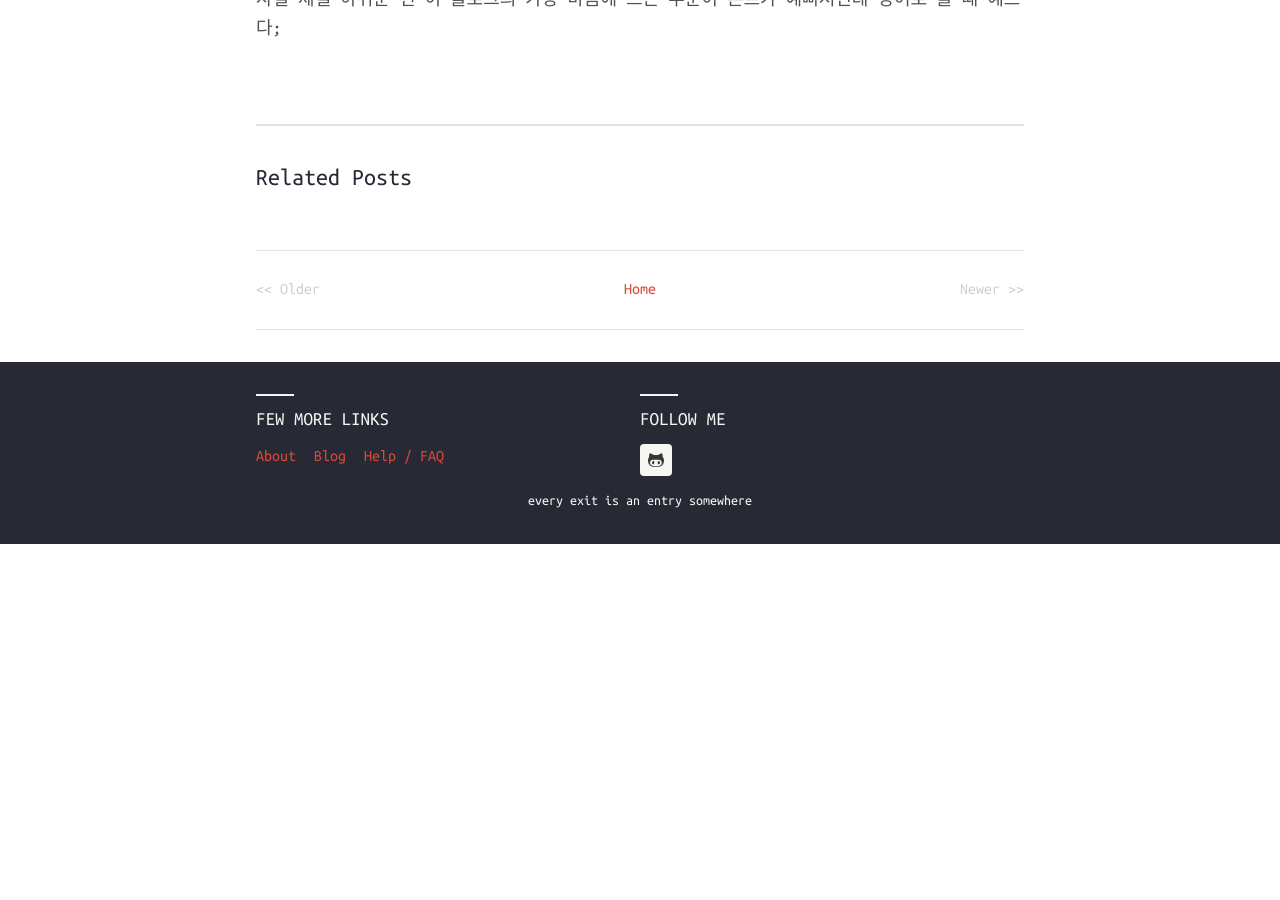
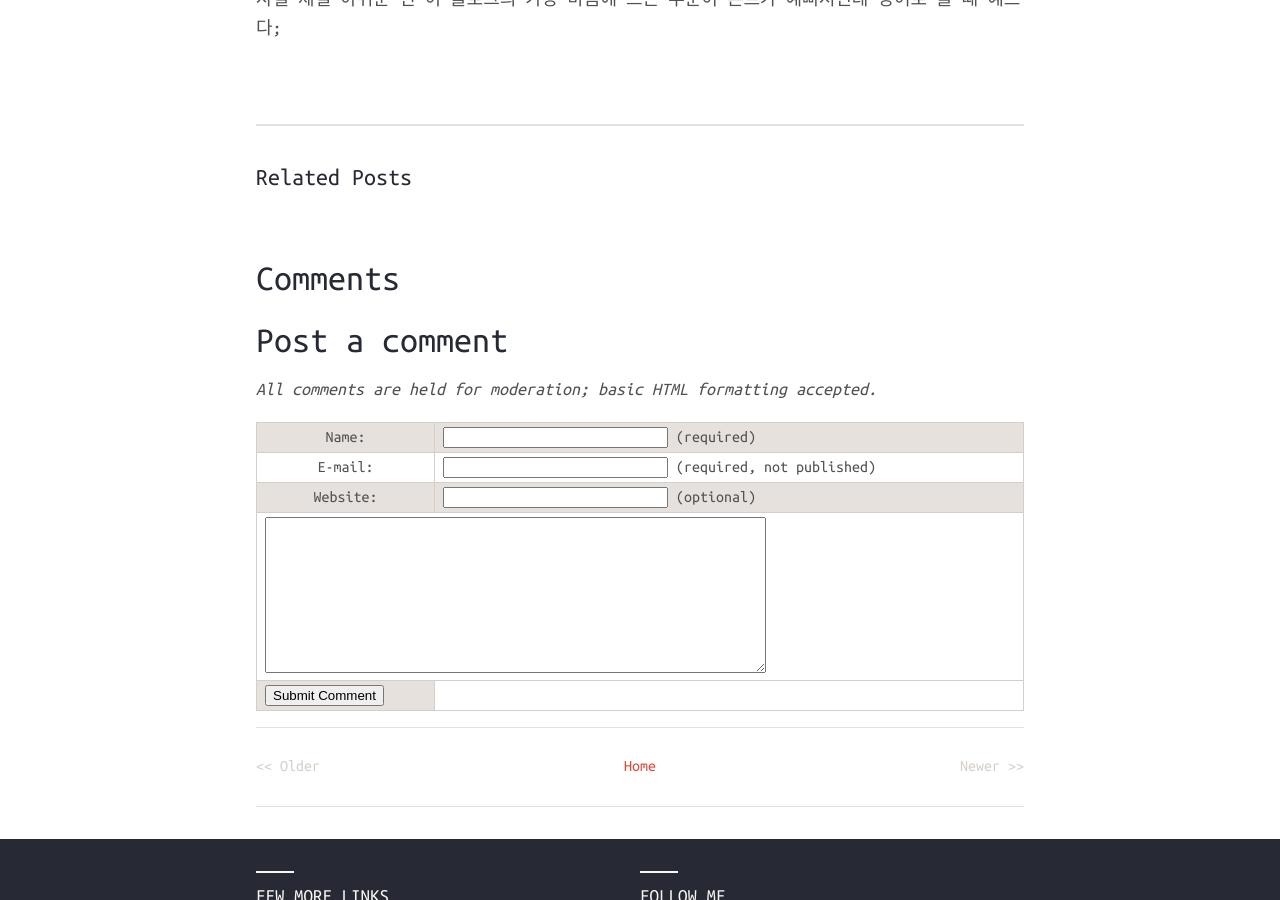
Before and after one commit to hahajh/hahajh.github.com, a Jekyll site: the page built from _posts/2015-08-22-start.md, in a window 1280 px wide and 900 px high, scrolled down 707 px. Built offline with Jekyll 4.4.1, drawn with Linux system fonts in a browser that asks for light colours; nearby versions of some CDN libraries; comment, search, counter and statistics services are not loaded; before the commit the page ends 1251 px from its top, so only the background shows below that.

Commit message:
modify comment

```diff
--- a/_layouts/post.html
+++ b/_layouts/post.html
@@ -27,18 +27,59 @@ layout: default
 	</div>
 	{% endif %}
 
-	<div id="disqus_thread"></div>
-	<script type="text/javascript">
-	    /* * * CONFIGURATION VARIABLES * * */
-	    var disqus_shortname = 'hahajh';
-
-	    /* * * DON'T EDIT BELOW THIS LINE * * */
-	    (function() {
-	        var dsq = document.createElement('script'); dsq.type = 'text/javascript'; dsq.async = true;
-	        dsq.src = '//' + disqus_shortname + '.disqus.com/embed.js';
-	        (document.getElementsByTagName('head')[0] || document.getElementsByTagName('body')[0]).appendChild(dsq);
-	    })();
-	</script>
+	<div id="comments">
+		{% case page.comment_count %}
+			{% when 0 %}
+			{% when 1 %}
+				<h1>1 Comment</h1>
+			{% else %}
+				<h1>{{page.comment_count}} Comments</h1>
+		{% endcase %}
+		{% for c in page.comments %}
+			<div class="comment {% cycle 'odd', 'even' %}">
+				<p class="comment_header">
+					From: {% if c.link and c.link != '' %}
+						<a href="{{c.link}}">{{c.name}}</a>
+					{% else %}
+						{{c.name}}
+					{% endif %}
+					<br />
+					<span class="comment_date">{{c.date}}</span>
+				</p>
+				<p>
+					{{c.comment | newline_to_br}}
+				</p>
+			</div>
+		{% endfor %}
+		<h1>Post a comment</h1>
+		<p style="font-style: italic">
+			All comments are held for moderation; basic HTML formatting accepted.
+		</p>
+		<form id="commentform" method="POST" action="{{site.url}}/commentsubmit.php">
+			<input type="hidden" name="post_id" value="{{page.id}}" />
+			<input type="hidden" name="return_url" value="{{site.url}}{{page.url}}" />
+			<table>
+				<tr>
+					<th>Name:</th>
+					<td><input type="text" size="25" name="name" /> (required)</td>
+				</tr>
+				<tr>
+					<th>E-mail:</th>
+					<td><input type="text" size="25" name="email" /> (required, not published)</td>
+				</tr>
+				<tr>
+					<th>Website:</th>
+					<td><input type="text" size="25" name="link" /> (optional)</td>
+				</tr>
+				<tr>
+					<td colspan="2"><textarea name="comment" rows="10" cols="60" ></textarea></td>
+				</tr>
+				<tr>
+					<td><input type="submit" name="submit" value="Submit Comment" /></td>
+				</tr>
+			</table>
+		</form>
+	</div>
 
 	<div class="post-footer">
 		<div class="column-1">
--- /dev/null
+++ b/_plugins/static_comments.rb
@@ -0,0 +1,54 @@
+# Store and render comments as a static part of a Jekyll site
+#
+# See README.mdwn for detailed documentation on this plugin.
+#
+# Homepage: http://theshed.hezmatt.org/jekyll-static-comments
+#
+#  Copyright (C) 2011 Matt Palmer <mpalmer@hezmatt.org>
+#
+#  This program is free software; you can redistribute it and/or modify it
+#  under the terms of the GNU General Public License version 3, as
+#  published by the Free Software Foundation.
+#
+#  This program is distributed in the hope that it will be useful, but
+#  WITHOUT ANY WARRANTY; without even the implied warranty of
+#  MERCHANTABILITY or FITNESS FOR A PARTICULAR PURPOSE.  See the GNU
+#  General Public License for more details.
+#
+#  You should have received a copy of the GNU General Public License along
+#  with this program; if not, see <http://www.gnu.org/licences/>
+
+class Jekyll::Post
+	alias :to_liquid_without_comments :to_liquid
+
+	def to_liquid(*args)
+		data = to_liquid_without_comments(*args)
+		data['comments'] = StaticComments::find_for_post(self)
+		data['comment_count'] = data['comments'].length
+		data
+	end
+end
+
+module StaticComments
+	# Find all the comments for a post
+	def self.find_for_post(post)
+		@comments ||= read_comments(post.site.source)
+		@comments[post.id]
+	end
+
+	# Read all the comments files in the site, and return them as a hash of
+	# arrays containing the comments, where the key to the array is the value
+	# of the 'post_id' field in the YAML data in the comments files.
+	def self.read_comments(source)
+		comments = Hash.new() { |h, k| h[k] = Array.new }
+
+		Dir["#{source}/**/_comments/**/*"].sort.each do |comment|
+			next unless File.file?(comment) and File.readable?(comment)
+			yaml_data = YAML::load_file(comment)
+			post_id = yaml_data.delete('post_id')
+			comments[post_id] << yaml_data
+		end
+
+		comments
+	end
+end
```
Also changed, not shown: comment_received.html (added, +23 -0 lines), 3 other files.
